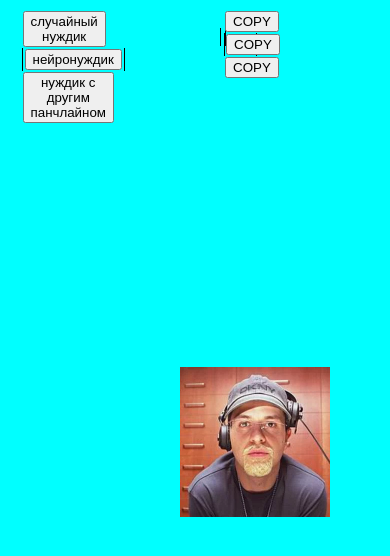
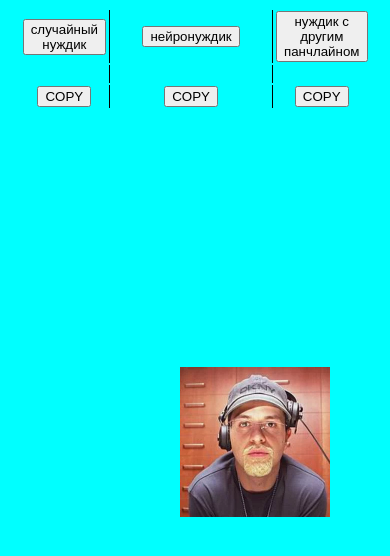
Before and after one commit to TimaGribanov/nuzhdiki, a plain HTML site: page frontend/index.html in a window 390 px wide. Drawn offline with Linux system fonts and the light colour scheme; files that its build step writes are made by us from their sources; files whose address does not match are found by name.

Commit message:
style media deletion

```diff
--- a/frontend/style.css
+++ b/frontend/style.css
@@ -56,8 +56,3 @@ tr {
         top: calc(100% - 150px);
     }
 }
-
-@media (max-width: 992px) {
-    tr { display: block; float: left; }
-    th, td { display: block; }
-}
```
